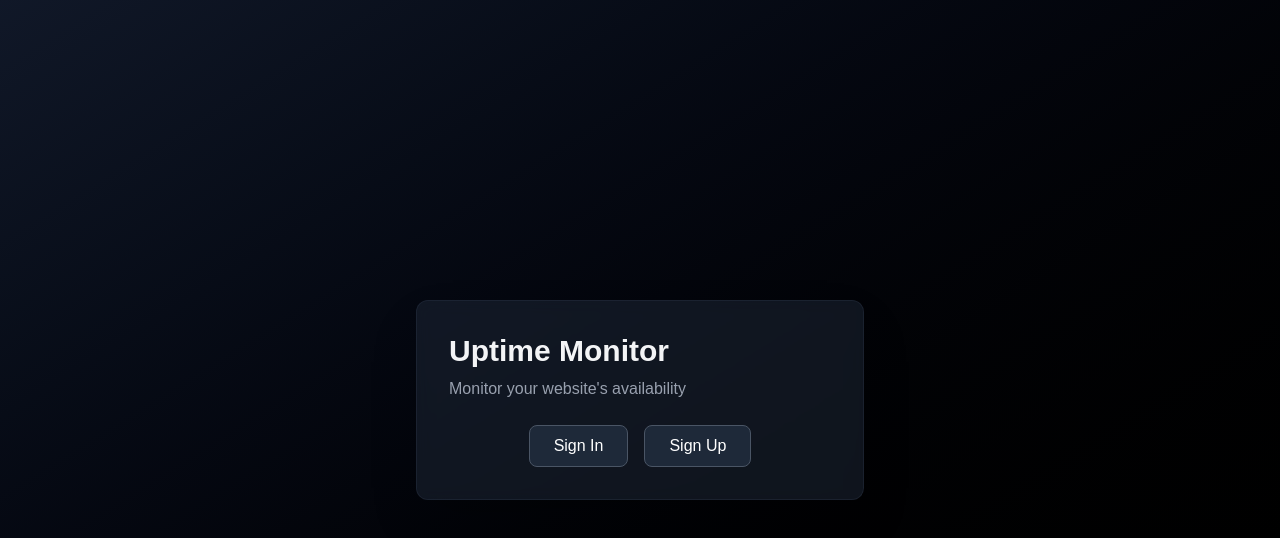
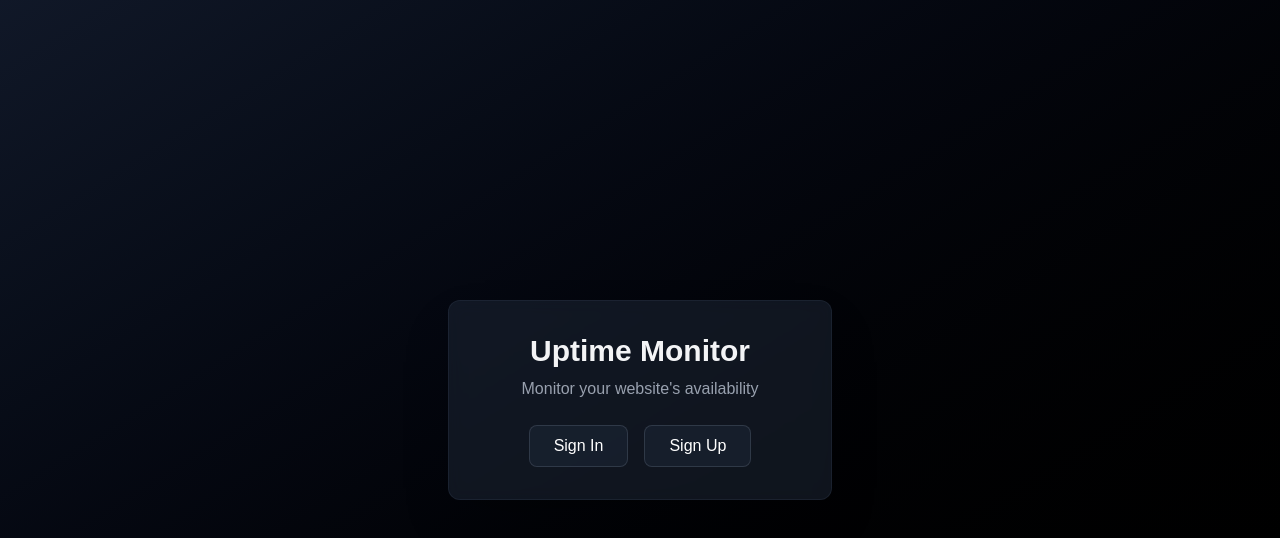
Before and after one commit to urstrulywin/uptime-bot, a Next.js app: page / in a window 1280 px wide. Shown: the top 538 px of the page. Built offline with nearby package versions, Linux system fonts and the light colour scheme; no server answers.

Commit message:
modified vercel.json

```diff
--- a/app/dashboard/page.tsx
+++ b/app/dashboard/page.tsx
@@ -48,7 +48,7 @@ async function getWebsites(userId: string): Promise<{ websites: Website[]; error
 export default async function Dashboard() {
   const session = await getServerSession(authOptions);
 
-  if (!session?.user?.id) {
+  if (!session) {
     redirect("/signin");
   }
 
--- a/app/page.tsx
+++ b/app/page.tsx
@@ -12,20 +12,20 @@ export default async function Home() {
 
   return (
     <div className="min-h-screen flex items-center justify-center p-4 bg-gradient-to-br from-gray-900 to-black">
-      <div className="max-w-md w-full mx-auto p-8 rounded-xl shadow-2xl bg-gray-800/50 backdrop-blur-sm border border-gray-700/30">
-        <h1 className="text-3xl font-bold text-gray-100 mb-2">Uptime Monitor</h1>
-        <p className="text-gray-400 mb-6">Monitor your website's availability</p>
+      <div className="max-w-sm w-full p-8 rounded-xl shadow-2xl bg-gray-800/50 backdrop-blur-sm border border-gray-700/30">
+        <h1 className="flex justify-center text-3xl font-bold text-gray-100 mb-2">Uptime Monitor</h1>
+        <p className="flex justify-center text-gray-400 mb-6">Monitor your website's availability</p>
 
         <div className="flex justify-center space-x-4">
           <Link
             href="/signin"
-            className="px-6 py-2 bg-gray-800 hover:bg-gray-700 text-white font-medium rounded-lg transition-colors border border-gray-600"
+            className="px-6 py-2 bg-gray-800/50 hover:bg-gray-700/50 text-white font-medium rounded-lg transition-colors border border-gray-600/50"
           >
             Sign In
           </Link>
           <Link
             href="/signup"
-            className="px-6 py-2 bg-gray-800 hover:bg-gray-700 text-white font-medium rounded-lg transition-colors border border-gray-600"
+            className="px-6 py-2 bg-gray-800/50 hover:bg-gray-700/50 text-white font-medium rounded-lg transition-colors border border-gray-600/50"
           >
             Sign Up
           </Link>
--- a/app/signin/page.tsx
+++ b/app/signin/page.tsx
@@ -1,5 +1,5 @@
 "use client";
-
+import { useEffect } from "react";
 import { signIn, useSession } from "next-auth/react";
 import { useRouter } from "next/navigation";
 import { useState, useCallback, useRef } from "react";
@@ -67,9 +67,13 @@ export default function SignIn() {
     [isLoading, router]
   );
 
-  // Redirect authenticated users
+  useEffect(() => {
+    if (status === "authenticated") {
+      router.push("/dashboard");
+    }
+  }, [status, router]);
+
   if (status === "authenticated") {
-    router.push("/dashboard");
     return null;
   }
 
```
Also changed, not shown: vercel.json.
